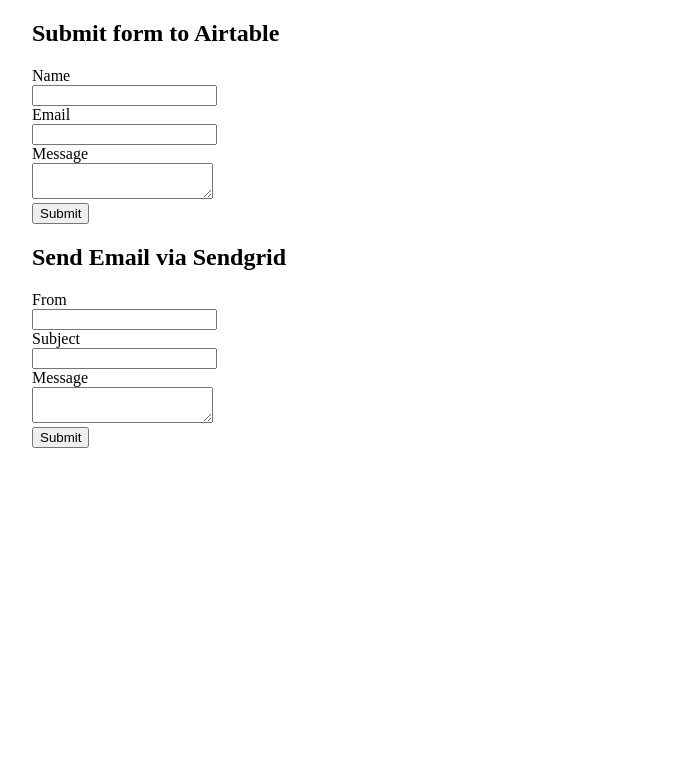
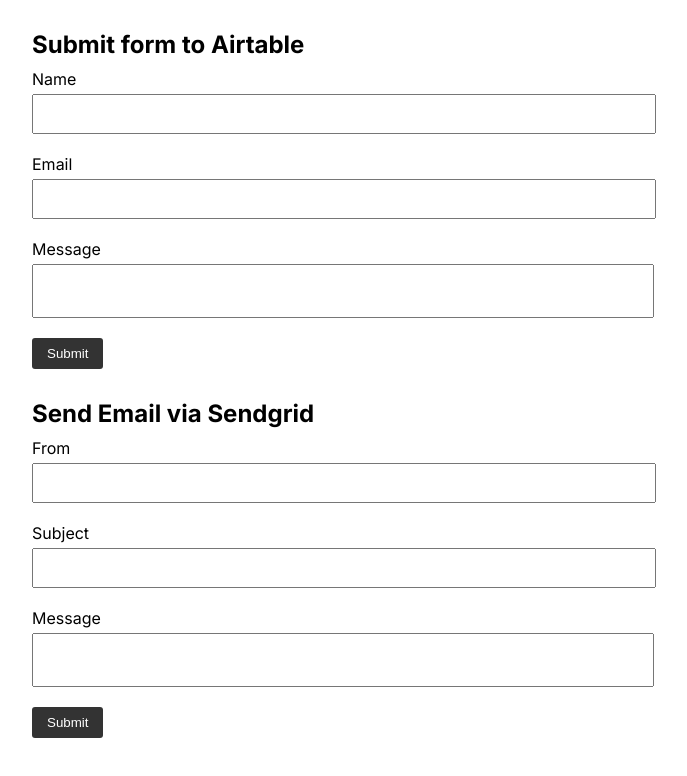
Before and after one commit to gatsbyjs/gatsby-functions-starter-alpha, a Gatsby site: page / in a window 1280 px wide. Shown: the whole page, without its empty margins (308-995 px from the left). Built offline with nearby package versions, Linux system fonts and the light colour scheme; Gatsby itself is replaced by a stand-in of ours.

Commit message:
Basic styles

```diff
--- a/src/pages/index.css
+++ b/src/pages/index.css
@@ -1,11 +1,37 @@
+@import url('https://fonts.googleapis.com/css2?family=Inter:wght@400;700&display=swap');
+
+body { font-family: 'Inter', sans-serif; }
+
 main {
   max-width: 95%;
   width: 600px;
   margin-left: auto;
   margin-right: auto;
+}
 
+h2 {
+  margin-top: 30px;
+  margin-bottom: 10px;
+}
+
+input, textarea {
+  display: block;
+  width: 100%;
+  padding: 10px;
+  margin-bottom: 20px;
+  resize: none;
+  font-family: 'Inter', sans-serif;
 }
 
 label {
-   display: block;
+  display: block;
+  margin-bottom: 5px;
 }
+
+button {
+  background: #333;
+  color: white;
+  padding: 8px 15px;
+  border: none;
+  border-radius: 3px;
+}
```
